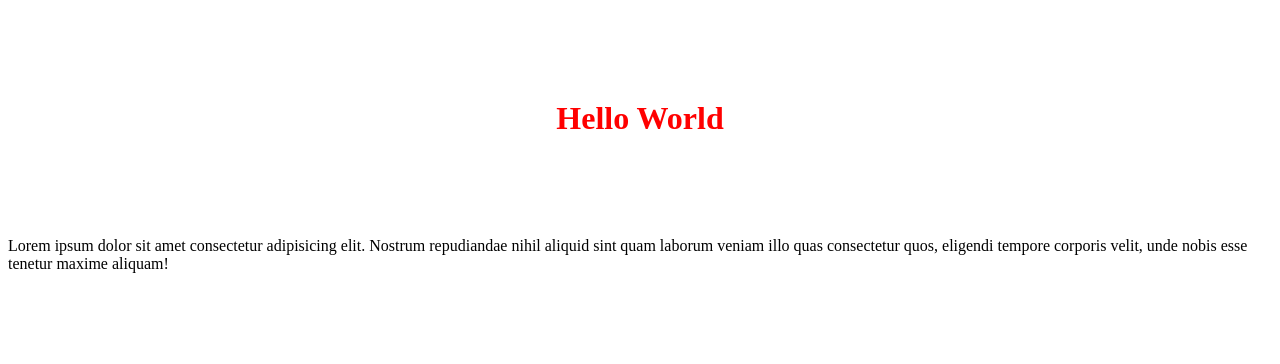
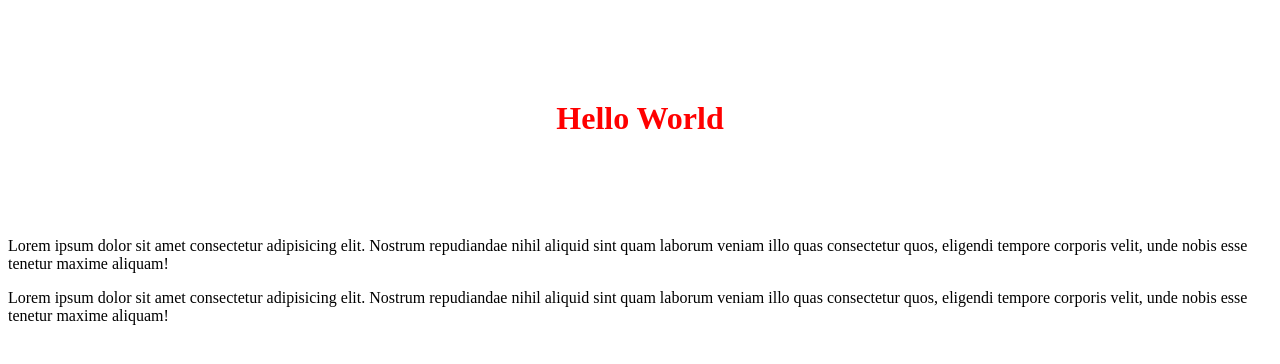
Before and after one commit to Abdulboriy02/Github-Tutorial, a plain HTML site: page index.html in a window 1280 px wide. Drawn offline with Linux system fonts and the light colour scheme.

Commit message:
add new p tag

```diff
--- a/index.html
+++ b/index.html
@@ -16,6 +16,12 @@
       quos, eligendi tempore corporis velit, unde nobis esse tenetur maxime
       aliquam!
     </p>
+    <p>
+      Lorem ipsum dolor sit amet consectetur adipisicing elit. Nostrum
+      repudiandae nihil aliquid sint quam laborum veniam illo quas consectetur
+      quos, eligendi tempore corporis velit, unde nobis esse tenetur maxime
+      aliquam!
+    </p>
     <!-- 1 - qadam: Git init -->
     <!-- Githubda 3 xil status bor:
           1-holat: git stattus;
```
